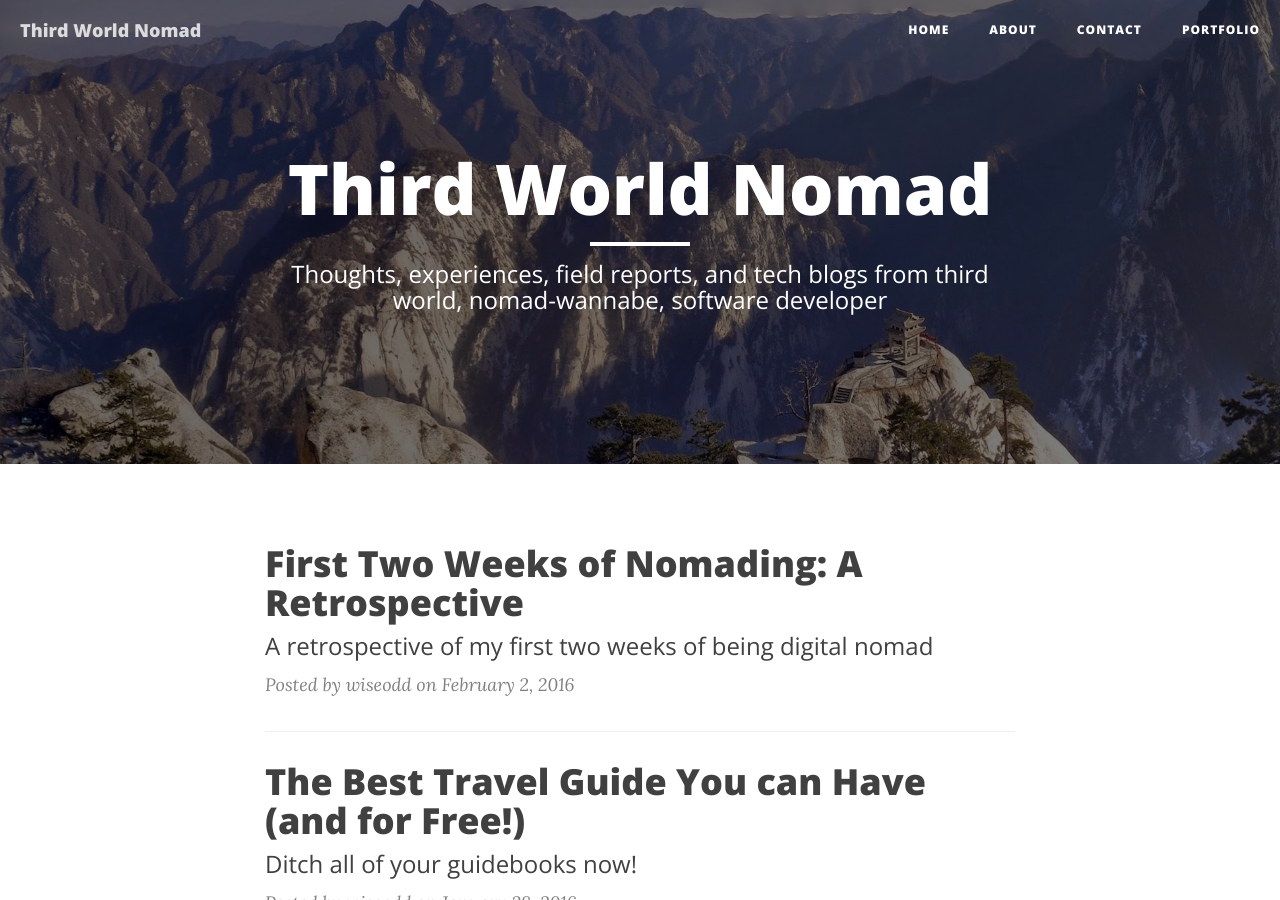
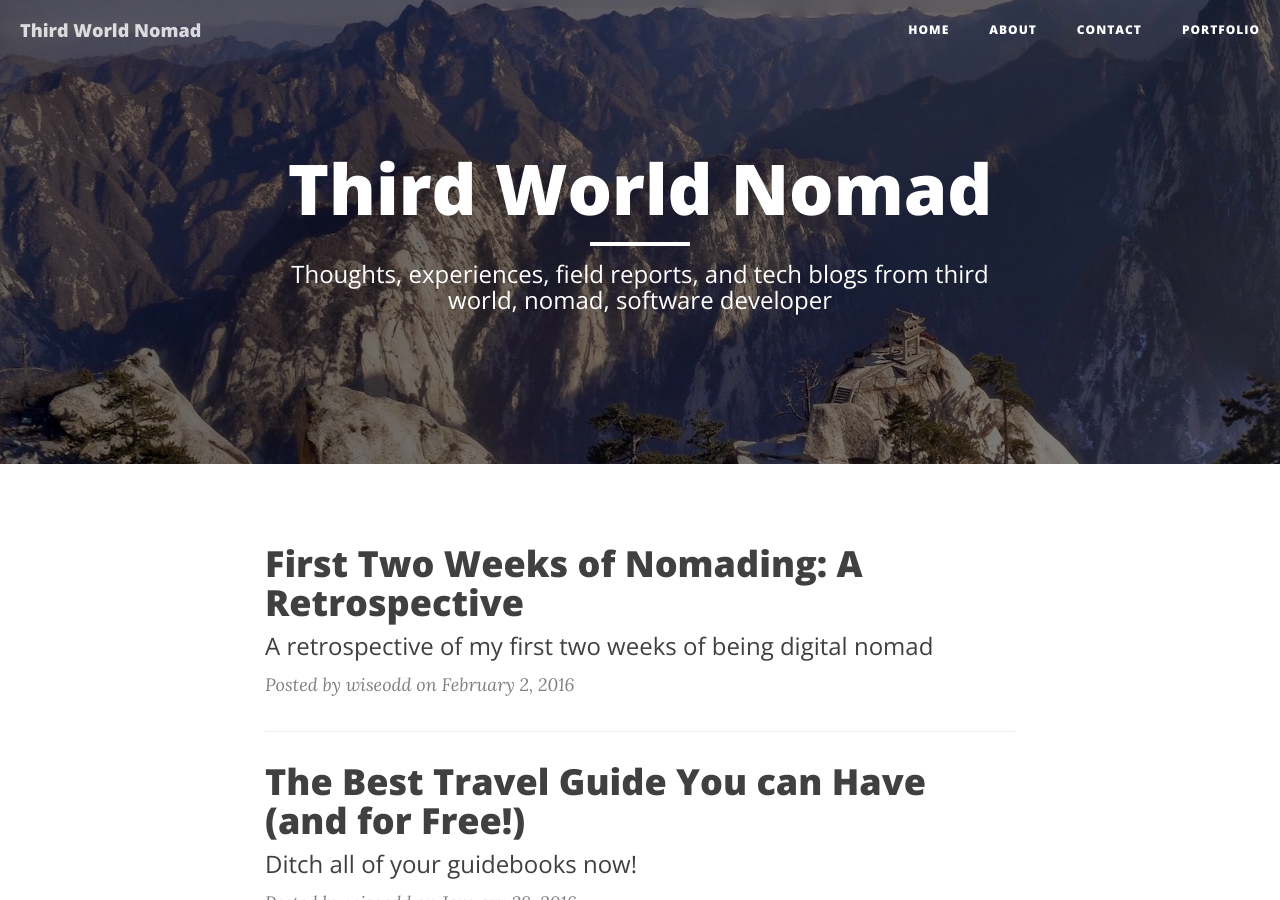
Before and after one commit to hsyodysseyjr/wiseodd0, a Jekyll site: the page built from index.html, in a window 1280 px wide and 900 px high. Built offline with Jekyll 4.4.1, drawn with Linux system fonts in a browser that asks for light colours; nearby versions of some CDN libraries; Markdown is read by kramdown in place of the engine named in the settings; the list of posts is cut into pages by our own code.

Commit message:
Update site description

```diff
--- a/_config.yml
+++ b/_config.yml
@@ -2,7 +2,7 @@
 title: "Third World Nomad"
 header-img: "img/home-bg.jpg"
 email: "kristiadi7@gmail.com"
-description: "Thoughts, experiences, field reports, and tech blogs from third world, nomad-wannabe, software developer"
+description: "Thoughts, experiences, field reports, and tech blogs from third world, nomad, software developer"
 baseurl: ""
 url: "http://thirdworldnomad.com"
 twitter_username: "wiseodd"
--- a/index.html
+++ b/index.html
@@ -1,6 +1,6 @@
 ---
 layout: page
-description: "Thoughts, experiences, field reports, and tech blogs from third world, nomad-wannabe, software developer"
+description: "Thoughts, experiences, field reports, and tech blogs from third world, nomad, software developer"
 ---
 
 {% for post in paginator.posts %}
```
